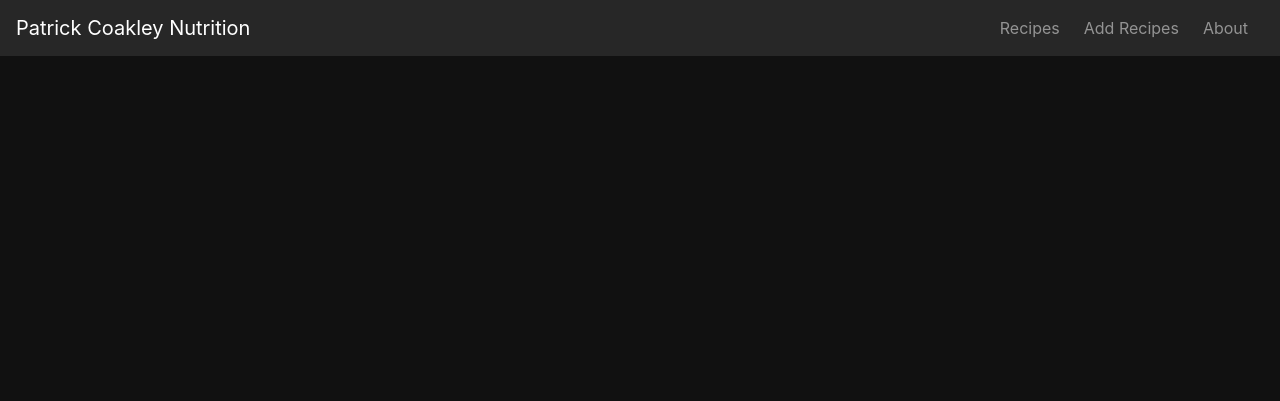
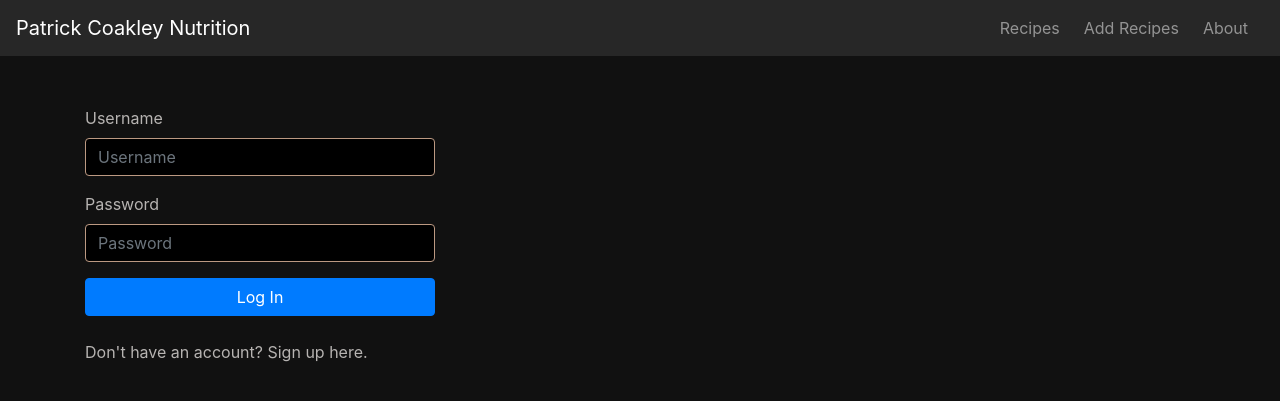
Before and after one commit to PatrickCoakley23/milestone3-, a Flask app: page / in a window 1280 px wide. Shown: the top 401 px of the page. Run offline with Flask 2, Linux system fonts and the light colour scheme; some libraries are stand-ins or nearby versions.

Commit message:
setup login route and password bcrypt password check is working

```diff
--- a/run.py
+++ b/run.py
@@ -7,9 +7,9 @@ from flask_bcrypt import Bcrypt, generate_password_hash
 
 
 
+
 app = Flask(__name__)
 bcrypt = Bcrypt(app)
-
 app.config['SECRET_KEY'] = os.environ['secret_key']
 
 app.config["MONGO_DBNAME"] = 'milestone3'
@@ -24,20 +24,31 @@ def index():
         return 'You are logged in as ' + session['username']
     return render_template('index.html')
 
-app.route('/login')
+
+@app.route('/login', methods=['POST', 'GET'])
 def login():
-    return ''
+    users = mongo.db.users
+    login_user = users.find_one({'name' : request.form['username']})
+
+    if login_user:
+        if bcrypt.check_password_hash(login_user['password'], request.form.get('pass')):
+            session['username'] = request.form['username']
+            return redirect(url_for('index'))
+
+    return 'Invalid username/password combination'
+
 
 @app.route('/register', methods=['POST', 'GET'])
 def register():
     if request.method == 'POST':
         users = mongo.db.users
-        existing_user = users.find_one({'name' : request.form['username']})
+        existing_user = users.find_one({'name' : request.form.get('username')})
 
         if existing_user is None:
-            hashpass = bcrypt.generate_password_hash(request.form["pass"].encode("utf-8"))
+            password = request.form.get("pass")
+            hashpass = bcrypt.generate_password_hash(password).decode('utf-8')
             users.insert({'name' : request.form.get('username'), 'password' : hashpass})
-            session['username'] = request.form['username']
+            session['username'] = request.form.get('username')
             return redirect(url_for('index'))
 
         return 'That username already exists!'
--- a/templates/base.html
+++ b/templates/base.html
@@ -4,7 +4,6 @@
     <meta charset="UTF-8">
     <meta name="viewport" content="width=device-width, initial-scale=1.0">
     <link rel="stylesheet" href="https://stackpath.bootstrapcdn.com/bootstrap/4.5.0/css/bootstrap.min.css" integrity="sha384-9aIt2nRpC12Uk9gS9baDl411NQApFmC26EwAOH8WgZl5MYYxFfc+NcPb1dKGj7Sk" crossorigin="anonymous">
-    <script src="https://stackpath.bootstrapcdn.com/bootstrap/4.5.0/js/bootstrap.min.js" integrity="sha384-OgVRvuATP1z7JjHLkuOU7Xw704+h835Lr+6QL9UvYjZE3Ipu6Tp75j7Bh/kR0JKI" crossorigin="anonymous"></script>
     <link rel="stylesheet" href="{{url_for('static', filename='css/style.css')}}" type="text/css">
     <title>Document</title>
 </head>
@@ -53,6 +52,8 @@
 
 
       <script src="https://cdnjs.cloudflare.com/ajax/libs/jquery/3.2.1/jquery.min.js"></script>
-      <script src="https://maxcdn.bootstrapcdn.com/bootstrap/4.0.0/js/bootstrap.min.js" integrity="sha384-JZR6Spejh4U02d8jOt6vLEHfe/JQGiRRSQQxSfFWpi1MquVdAyjUar5+76PVCmYl" crossorigin="anonymous"></script>
+      <script src="https://stackpath.bootstrapcdn.com/bootstrap/4.5.0/js/bootstrap.min.js" integrity="sha384-OgVRvuATP1z7JjHLkuOU7Xw704+h835Lr+6QL9UvYjZE3Ipu6Tp75j7Bh/kR0JKI" crossorigin="anonymous"></script>
+      <script src="https://code.jquery.com/jquery-3.5.1.slim.min.js" integrity="sha384-DfXdz2htPH0lsSSs5nCTpuj/zy4C+OGpamoFVy38MVBnE+IbbVYUew+OrCXaRkfj" crossorigin="anonymous"></script>
+     <script src="https://cdn.jsdelivr.net/npm/popper.js@1.16.0/dist/umd/popper.min.js" integrity="sha384-Q6E9RHvbIyZFJoft+2mJbHaEWldlvI9IOYy5n3zV9zzTtmI3UksdQRVvoxMfooAo" crossorigin="anonymous"></script>
 </body>
 </html>
--- a/templates/index.html
+++ b/templates/index.html
@@ -1,5 +1,25 @@
 {% extends 'base.html' %} {% block login %}
-
+ <div class="container">
+    <div class="row">
+        <div class="col-md-4 col-md-offset-4">
+            <form method=POST action="{{ url_for('login') }}">
+                <div class="form-group">
+                    <label for="exampleInputEmail1">Username</label>
+                    <input type="text" class="form-control" name="username" placeholder="Username">
+                </div>
+                <div class="form-group">
+                    <label for="exampleInputPassword1">Password</label>
+                    <input type="password" class="form-control" name="pass" placeholder="Password">
+                </div>
+                <button type="submit" class="btn btn-primary btn-block">Log In</button>
+            </form>
+            <br>
+            <div>
+                Don't have an account? <a href="{{ url_for('register') }}">Sign up here</a>.
+            </div>
+        </div>
+    </div>
+</div>
 
 
 
```
